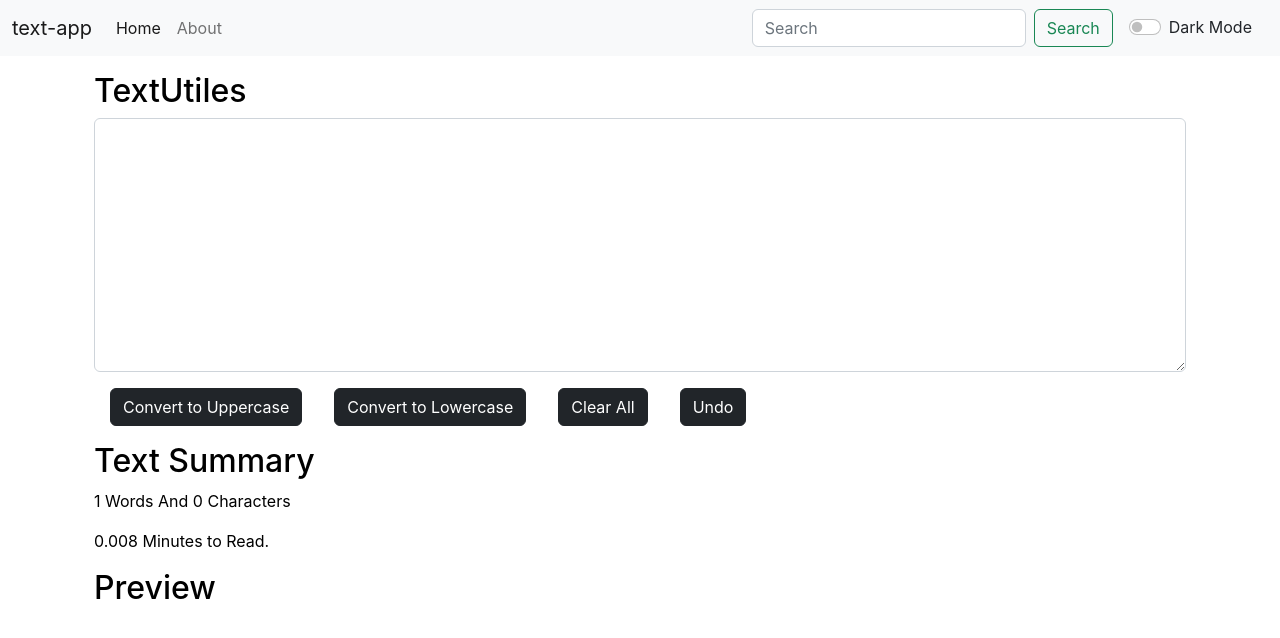
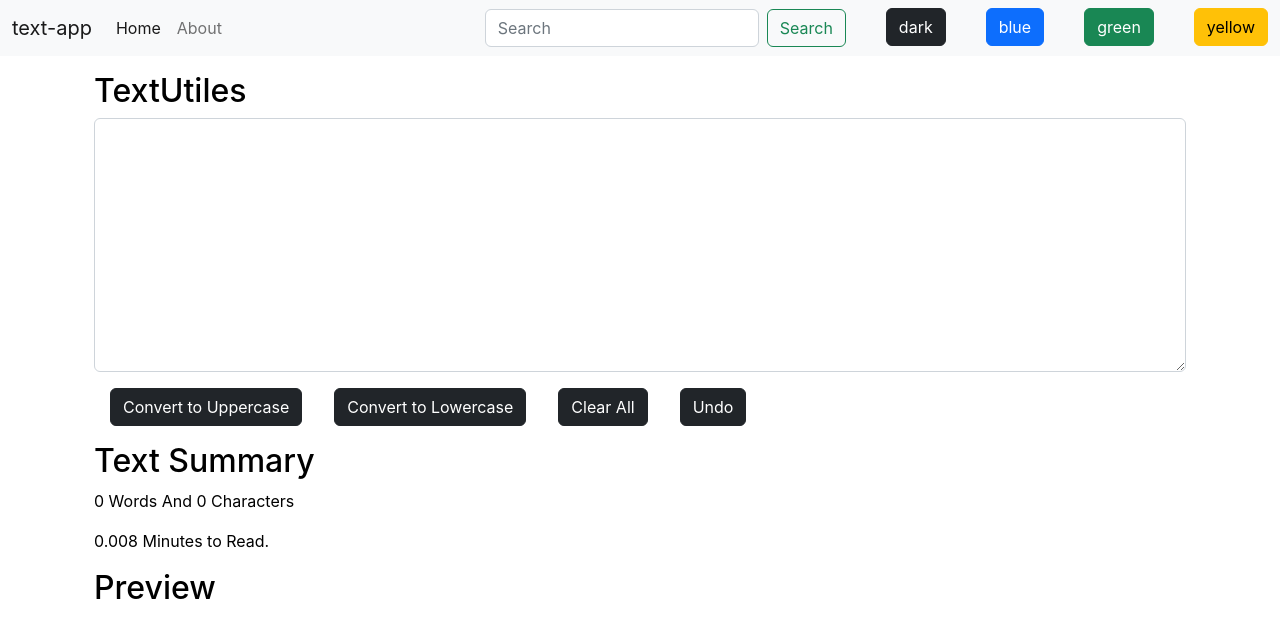
Before and after one commit to PranitPatil03/React-Learning, a React (Create React App) app in the folder Lessons/first-react-app/: page / in a window 1280 px wide. Shown: the top 638 px of the page. Built offline with nearby package versions, Linux system fonts and the light colour scheme.

Commit message:
Mutiple Dark mode

```diff
--- a/Lessons/first-react-app/src/App.js
+++ b/Lessons/first-react-app/src/App.js
@@ -34,10 +34,50 @@ function App() {
     }
   }
 
+  const togglToBlue= ()=>{
+    if(mode==="light"){
+      setMode("#0d6efd");
+      document.body.style.backgroundColor='#0d6efd'
+      document.body.style.color='black'
+      showAlert("Dark mode is enabled" ,"success")
+    }
+    else{
+      setMode("light");
+      document.body.style.backgroundColor='white'
+      showAlert("Light mode is enabled" ,"success")
+    }
+  }
+  const togglToGreen= ()=>{
+    if(mode==="light"){
+      setMode("#198754");
+      document.body.style.backgroundColor='#198754'
+      document.body.style.color='black'
+      showAlert("Dark mode is enabled" ,"success")
+    }
+    else{
+      setMode("light");
+      document.body.style.backgroundColor='white'
+      showAlert("Light mode is enabled" ,"success")
+    }
+  }
+  const togglToYellow= ()=>{
+    if(mode==="light"){
+      setMode("#ffc107");
+      document.body.style.backgroundColor='#ffc107'
+      document.body.style.color='black'
+      showAlert("Dark mode is enabled" ,"success")
+    }
+    else{
+      setMode("light");
+      document.body.style.backgroundColor='white'
+      showAlert("Light mode is enabled" ,"success")
+    }
+  }
+
   return (
     <>
       {/* <Navbar /> */}
-      <Navbar title="text-app" mode={mode} togglemode={togglemode}/>
+      <Navbar title="text-app" mode={mode} togglemode={togglemode} togglToBlue={togglToBlue} togglToGreen={togglToGreen} togglToYellow={togglToYellow} />
       <Alert alert={alert}/>
       <div className="container my-3">
       <TextForm heading="TextUtiles" mode={mode} showAlert={showAlert}/>
--- a/Lessons/first-react-app/src/components/Navbar.js
+++ b/Lessons/first-react-app/src/components/Navbar.js
@@ -3,7 +3,7 @@ import PropTypes from 'prop-types'
 
 export default function Navbar(props) {
   return (
-    <nav style={{backgroundColor:'black'}} className={`navbar navbar-expand-lg navbar-${props.mode} bg-${props.mode}`}>
+    <nav className={`navbar navbar-expand-lg navbar-${props.mode} bg-${props.mode}`}>
       <div className="container-fluid">
         <a className="navbar-brand" href="/">{props.title}</a>
         <button className="navbar-toggler" type="button" data-bs-toggle="collapse" data-bs-target="#navbarSupportedContent" aria-controls="navbarSupportedContent" aria-expanded="false" aria-label="Toggle navigation">
@@ -22,15 +22,24 @@ export default function Navbar(props) {
             <input className="form-control me-2" type="search" placeholder="Search" aria-label="Search" />
             <button className="btn btn-outline-success" type="submit">Search</button>
           </form>
-          <div className={`form-check form-switch mx-3 text-${props.mode === 'light'?'dark':'light'}`}>
-            <input className="form-check-input" onClick={props.togglemode} type="checkbox" role="switch" id="flexSwitchCheckDefault"/>
-              <label className="form-check-label" htmlFor="flexSwitchCheckDefault">Dark Mode</label>
+          <div className={`form-check form-switch text-${props.mode === 'light' ? 'dark' : 'light'}`}>
+            <button onClick={props.togglemode} type="button" class={`btn btn-${props.mode === 'light' ? 'dark' : 'light'}`}>{props.mode === 'light' ? 'dark' : 'light'}</button>
+          </div>
+          <div className={`form-check form-switch text-${{color:props.mode === '#0d6efd' ? 'light' : 'dark'}}`}>
+            <button onClick={props.togglToBlue} type="button" class={`btn btn-${props.mode === 'light' ? 'primary' : 'light'}`}>{props.mode === 'light' ? 'blue' : 'light'}</button>
+          </div>
+          <div className={`form-check form-switch text-${{color:props.mode === '#198754' ? 'light' : 'dark'}}`}>
+            <button onClick={props.togglToGreen} type="button" class={`btn btn-${props.mode === 'light' ? 'success' : 'light'}`}>{props.mode === 'light' ? 'green' : 'light'}</button>
+          </div>
+          <div className={`form-check form-switch text-${{color:props.mode === '#ffc107' ? 'light' : 'dark'}}`}>
+            <button onClick={props.togglToYellow} type="button" class={`btn btn-${props.mode === 'light' ? 'warning' : 'light'}`}>{props.mode === 'light' ? 'yellow' : 'light'}</button>
           </div>
         </div>
       </div>
     </nav>
   )
 }
+
 
 Navbar.propTypes = {
   title: PropTypes.string.isRequired
--- a/Lessons/first-react-app/src/components/TextForm.js
+++ b/Lessons/first-react-app/src/components/TextForm.js
@@ -32,6 +32,8 @@ export default function TextForm(props) {
         setText(newText)
     }
 
+    // style={{color:props.mode==='dark'?'white':'black'}}
+
     return (
         <>
         <div className="container" style={{color:props.mode==='dark'?'white':'black'}} >
@@ -49,7 +51,7 @@ export default function TextForm(props) {
         </div>
         <div className="container my-3" style={{color:props.mode==='dark'?'white':'black'}}>
             <h2>Text Summary</h2>
-            <p> {Text.split(" ").length} Words And {Text.length} Characters</p>
+            <p> {(Text.split(" ").length)-1} Words And {Text.length} Characters</p>
             <p>{0.008 * Text.split(" ").length} Minutes to Read.</p>
             <h2>Preview</h2>
             <p>{Text}</p>
```
